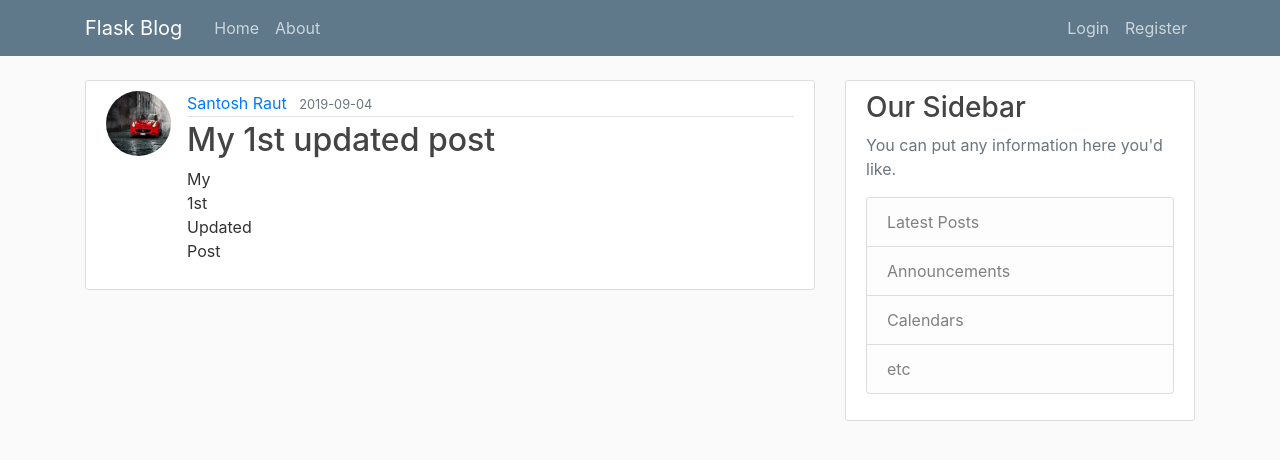
After one commit to rautsantosh95/flaskblog-app, a Flask app: page /post/1 in a window 1280 px wide. The commit adds this page. Shown: the top 460 px of the page. Run offline with Flask 2, Linux system fonts and the light colour scheme; data comes from the database, SQL or seed files in the repository; both versions use the stored data as it was after the commit; some libraries are stand-ins or nearby versions.

Commit message:
Create Update and Delete post

```diff
--- a/flaskblog/routes.py
+++ b/flaskblog/routes.py
@@ -1,34 +1,24 @@
 import os
 import secrets
 from PIL import Image
-from flask import render_template, url_for, flash, redirect, request
+from flask import render_template, url_for, flash, redirect, request, abort
 from flaskblog import app, db, bcrypt
-from flaskblog.forms import RegistrationForm, LoginForm, UpdateAccountForm
+from flaskblog.forms import RegistrationForm, LoginForm, UpdateAccountForm, PostForm
 from flaskblog.models import User, Post
-from flask_login import  login_user, current_user, logout_user, login_required
-posts = [
-    {
-        'author' : 'santosh1',
-        'title' : 'Blog post 1',
-        'content' : 'first post content',
-        'date_posted' : 'Agust 21, 2019'
-    },
-    {
-        'author' : 'santosh2',
-        'title' : 'Blog post 2',
-        'content' : 'second post content',
-        'date_posted' : 'Agust 22, 2019'
-    }
-]
+from flask_login import login_user, current_user, logout_user, login_required
+
 
 @app.route('/')
 @app.route('/home')
 def home():
-    return render_template('home.html', posts=posts)
+        posts = Post.query.all()
+        return render_template('home.html', posts=posts)
+
 
 @app.route('/about')
 def about():
     return render_template('about.html', title='About')
+
 
 @app.route('/register', methods=['GET','POST'])
 def register():
@@ -43,6 +33,7 @@
         flash('Your account has been created! You are now able to log in', 'success')
         return redirect(url_for('login'))
     return render_template('register.html', title=register, form=form)
+
 
 @app.route('/login', methods=['GET','POST'])
 def login():
@@ -59,10 +50,12 @@
             flash('Unsuccessful Login. Please Check your email and Password', 'danger')
     return render_template('login.html', title='Login', form=form)
 
-@app.route('/logout', methods=['GET','POST'])
+
+@app.route('/logout')
 def logout():
     logout_user()
     return redirect(url_for('home'))
+
 
 def save_picture(form_picture):
     random_hex = secrets.token_hex(8)
@@ -96,3 +89,53 @@
         form.email.data = current_user.email
     image_file = url_for('static', filename='profile_pics/' + current_user.image_file)
     return render_template('account.html', title='Account', image_file=image_file, form=form)
+
+
+@app.route('/post/new', methods=['GET','POST'])
+@login_required
+def new_post():
+        form = PostForm()
+        if form.validate_on_submit():
+            post = Post(title=form.title.data, content=form.content.data, author=current_user)
+            db.session.add(post)
+            db.session.commit()
+            flash('Your post has been created!','success')
+            return redirect(url_for('home'))
+        return render_template('create_post.html', title='New post', form=form, legend='New Post')
+
+
+@app.route("/post/<int:post_id>")
+def post(post_id):
+    post = Post.query.get_or_404(post_id)
+    return render_template('post.html', title='post.title', post=post)
+
+
+@app.route("/post/<int:post_id>/update", methods=['GET','POST'])
+@login_required
+def update_post(post_id):
+    post = Post.query.get_or_404(post_id)
+    if post.author != current_user:
+        abort(403)
+    form = PostForm()
+    if form.validate_on_submit():
+        post.title=form.title.data
+        post.content=form.content.data
+        db.session.commit()
+        flash('Your post has been Updated!','success')
+        return redirect(url_for('post', post_id=post.id))
+    elif request.method == 'GET':
+        form.title.data = post.title
+        form.content.data = post.content
+    return render_template('create_post.html', title='Update post', form=form, legend='Update Post')
+
+
+@app.route("/post/<int:post_id>/delete", methods=['POST'])
+@login_required
+def delete_post(post_id):
+    post = Post.query.get_or_404(post_id)
+    if post.author != current_user:
+        abort(403)
+    db.session.delete(post)
+    db.session.commit()
+    flash('Your post has been Deleted!', 'success')
+    return redirect(url_for('home'))
--- a/flaskblog/templates/home.html
+++ b/flaskblog/templates/home.html
@@ -2,10 +2,11 @@
 {% block content %}
     {% for post in posts %}
         <article class="media content-section">
+            <img class="rounded-circle article-img" src="{{ url_for('static', filename='profile_pics/' + post.author.image_file)}}">
             <div class="media-body">
                 <div class="article-metadata">
-                  <a class="mr-2" href="#">{{ post.author }}</a>
-                  <small class="text-muted">{{ post.date_posted }}</small>
+                  <a class="mr-2" href="#">{{ post.author.username }}</a>
+                  <small class="text-muted">{{ post.date_posted.strftime('%Y-%m-%d') }}</small>
                 </div>
                 <h2><a class="article-title" href="#">{{ post.title }}</a></h2>
                 <p class="article-content">{{ post.content }}</p>
--- a/flaskblog/templates/layout.html
+++ b/flaskblog/templates/layout.html
@@ -33,6 +33,7 @@
             <!-- Navbar Right Side -->
             <div class="navbar-nav">
                 {% if current_user.is_authenticated %}
+                    <a class="nav-item nav-link" href="{{ url_for('new_post') }}">New Post</a>
                     <a class="nav-item nav-link" href="{{ url_for('account') }}">Account</a>
                     <a class="nav-item nav-link" href="{{ url_for('logout') }}">Logout</a>
                 {% else %}
--- /dev/null
+++ b/flaskblog/templates/post.html
@@ -0,0 +1,39 @@
+{% extends 'layout.html' %}
+{% block content %}
+    <article class="media content-section">
+       <img class="rounded-circle article-img" src="{{ url_for('static', filename='profile_pics/' + post.author.image_file)}}">
+          <div class="media-body">
+             <div class="article-metadata">
+               <a class="mr-2" href="#">{{ post.author.username }}</a>
+               <small class="text-muted">{{ post.date_posted.strftime('%Y-%m-%d') }}</small>
+                 {% if post.author == current_user %}
+                    <div>
+                        <a class="btn btn-secondary btn-sm mt-1 mb-1"  href="{{ url_for('update_post', post_id=post.id) }}">Update</a>
+                        <button type="button" class="btn btn-danger btn-sm m-1" data-toggle="modal" data-target="#deletemodal">Delete</button>
+                    </div>
+                 {% endif %}
+             </div>
+             <h2 class="article-title" href="{{ url_for('post', post_id=post.id ) }}">{{ post.title }}</h2>
+             <p class="article-content">{{ post.content }}</p>
+          </div>
+    </article>
+<!-- Modal -->
+    <div class="modal fade" id="deleteModal" tabindex="-1" role="dialog" aria-labelledby="deleteModalLabel" aria-hidden="true">
+      <div class="modal-dialog" role="document">
+        <div class="modal-content">
+          <div class="modal-header">
+            <h5 class="modal-title" id="deleteModalLabel">Delete Post?</h5>
+            <button type="button" class="close" data-dismiss="modal" aria-label="Close">
+              <span aria-hidden="true">&times;</span>
+            </button>
+          </div>
+          <div class="modal-footer">
+            <button type="button" class="btn btn-secondary" data-dismiss="modal">Close</button>
+            <form action="{{ url_for('delete_post', post_id=post.id) }}" method="POST">
+                <input class="btn btn-danger" type="submit" value="Delete" >
+            </form>
+          </div>
+        </div>
+      </div>
+    </div>
+{% endblock %}
```
Also changed, not shown: flaskblog/forms.py (+6 -1 lines), flaskblog/templates/create_post.html (added, +40 -0 lines), flaskblog/site.db.
